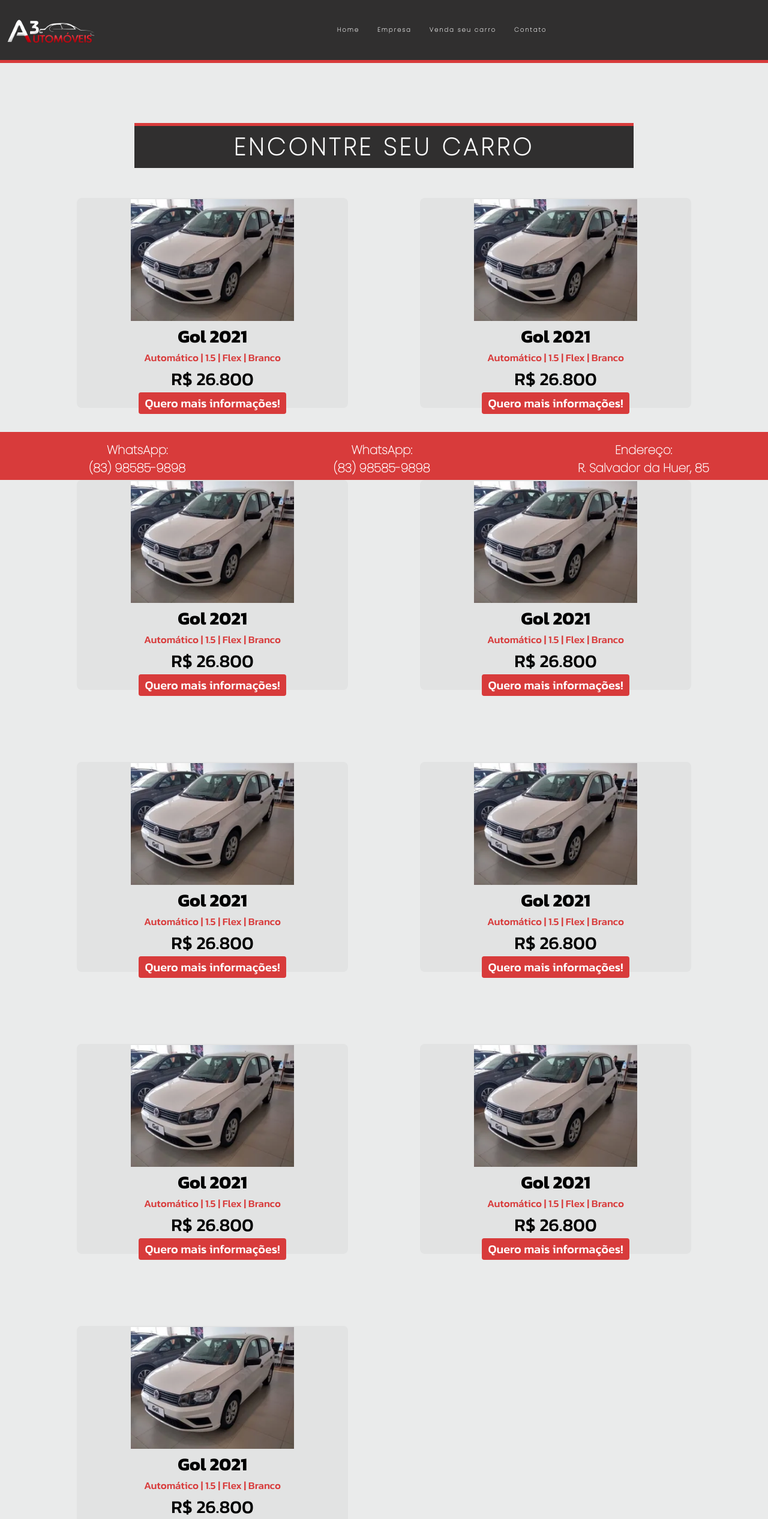
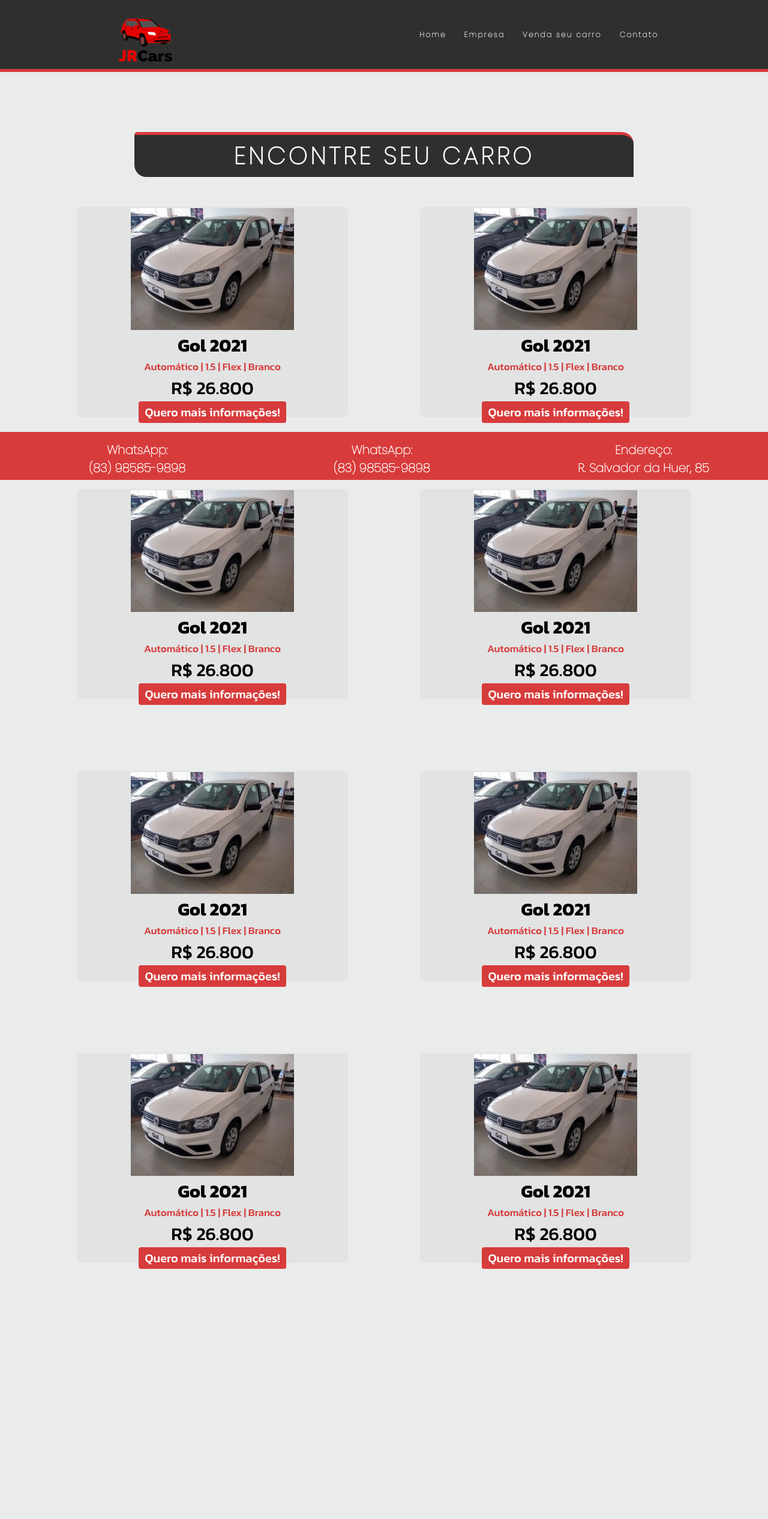
Before and after one commit to joaorenato285/a3, a plain HTML site: page index.html in a window 1280 px wide. Shown: the top 2532 px of the page at 60% size. After the commit the page ends 2321 px from the top, so only its background shows below. Drawn offline with Linux system fonts and the light colour scheme.

Commit message:
Add files via upload

```diff
--- a/index.html
+++ b/index.html
@@ -16,8 +16,8 @@
   <link rel="preconnect" href="https://fonts.gstatic.com" crossorigin>
   <link href="https://fonts.googleapis.com/css2?family=Kanit:wght@500;700&display=swap" rel="stylesheet">
   <link href="style.css" rel="stylesheet">
-  <link rel="icon" href="Assets3/logo.jpg" type="image/png">
-  <title>A3 Automóveis</title>
+  <link rel="icon" href="Assets3/icon.png" type="image/png">
+  <title>JR Cars</title>
 
 </head>
 
@@ -27,7 +27,7 @@
   <header class="topo">
 
 
-        <img class="logo" src="Assets3/logo-removebg-preview.png">
+    <img class="logo" src="Assets3/Logo.png">
     <ul class="listmenu">
       <li>Home</li>
       <li>Empresa</li>
@@ -157,19 +157,7 @@
           <button type="button">Quero mais informações!</button>
         </div>
       </div>
-      <div class="card-item">
-        <img src="Assets3/golll.jpg" alt="Car" />
-        <div class="card-content">
-          <h3>Gol 2021</h3>
-          <p>
-            Automático | 1.5 | Flex | Branco
-          </p>
-          <div class="price">
-            R$ 26.800
-          </div>
-          <button type="button">Quero mais informações!</button>
-        </div>
-      </div>
+
 
 
 
@@ -189,7 +177,7 @@
 
   </section>
 
-
+  <br><br><br><br><br><br><br><br><br>
 
   <footer>
     <div class="num" style="font-weight: bold;">WhatsApp:<br>(83) 98585-9898 </div>
--- a/style.css
+++ b/style.css
@@ -14,11 +14,12 @@
 .topo{font-family: Poppins;
    width: 100%;
     background-color:#302F2F;
-    height: 10rem;
+    height: 12rem;
     border-bottom: #D83B3B solid .5rem;
     align-items: center;
     margin: 0;
     display: flex;
+    box-sizing: border-box;
 
 
 }
@@ -56,13 +57,15 @@
 }
 
 
-  }
 
-.logo{padding: 1rem;
-    width: 15rem;
+
+.logo{padding: 2rem;
+    width: 10rem;
     margin: auto;
     display: flex;
     float: left;
+    cursor: pointer;
+
 
 
 }
@@ -76,14 +79,20 @@
     display: flex;
     letter-spacing: .2rem;
     font-family: Poppins;
-    font-size: 1.6rem;
+    font-size: 2rem;
     font-weight: bold;
     color: white;
     padding: 2rem 1rem;
+    cursor: pointer;
 
 
 
 }
+li:hover {
+  transition: 0.3s;
+  color: #D83B3B;
+}
+
 li{
   margin-left:3rem;
 text-align: center;
@@ -101,6 +110,7 @@
     width: 65%;
     align-items: center;
     border-top: solid .5rem #D83B3B;
+    border-radius: 5px 20px 0px 20px;
 
 }
 h2{
@@ -193,7 +203,7 @@
 
 
 
-  @media (max-width: 600px) {
+  @media (max-width: 780px) {
      .topo{flex-direction: column;
       padding: 1rem;
      }
@@ -208,6 +218,7 @@
   }
   .listmenu{
     margin-top: 3rem;
+    padding: 3rem 0rem;
   }
 
 .ret{
```
Also changed, not shown: Assets3/Logo.png (added), Assets3/icon.png (added). Lines whose indentation alone changed are shown as unchanged.
